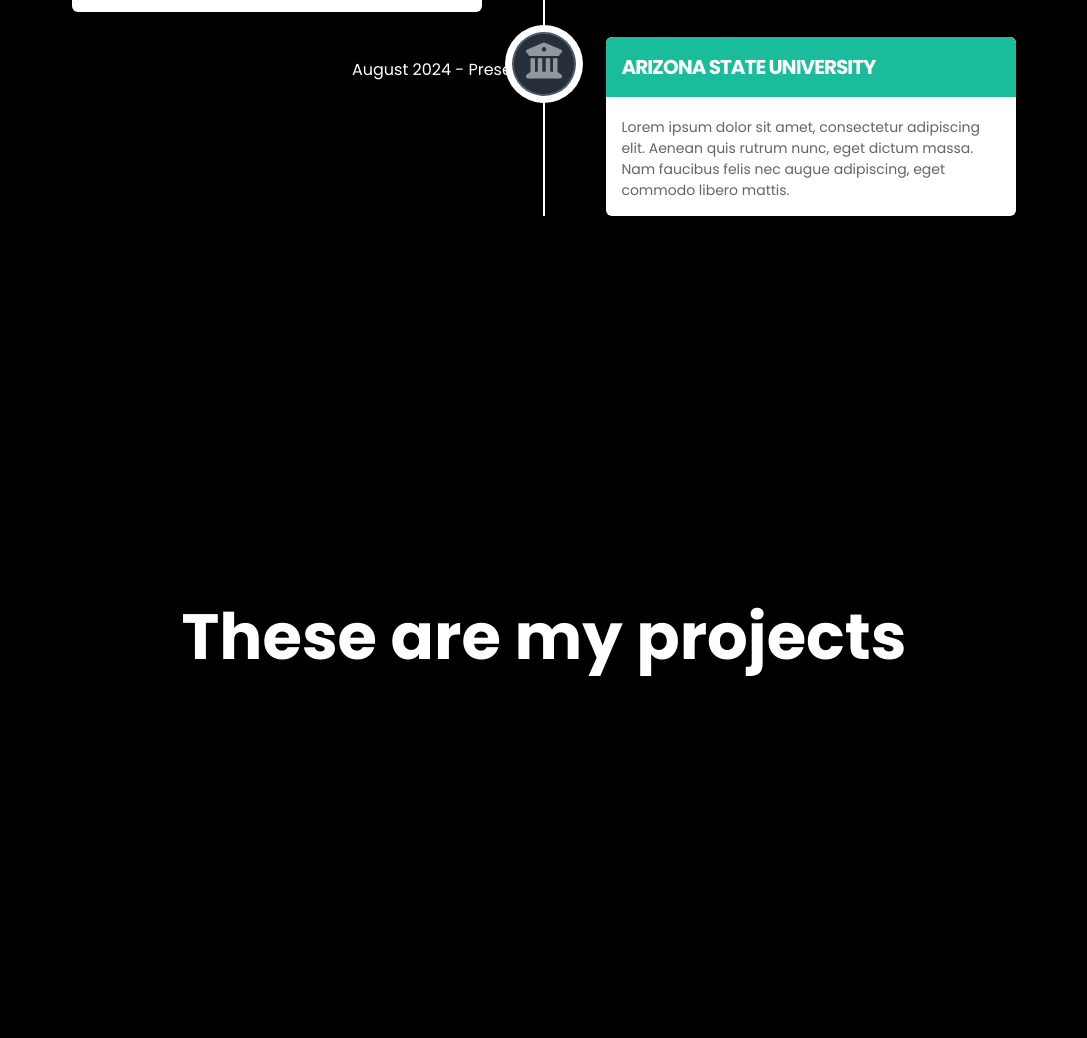
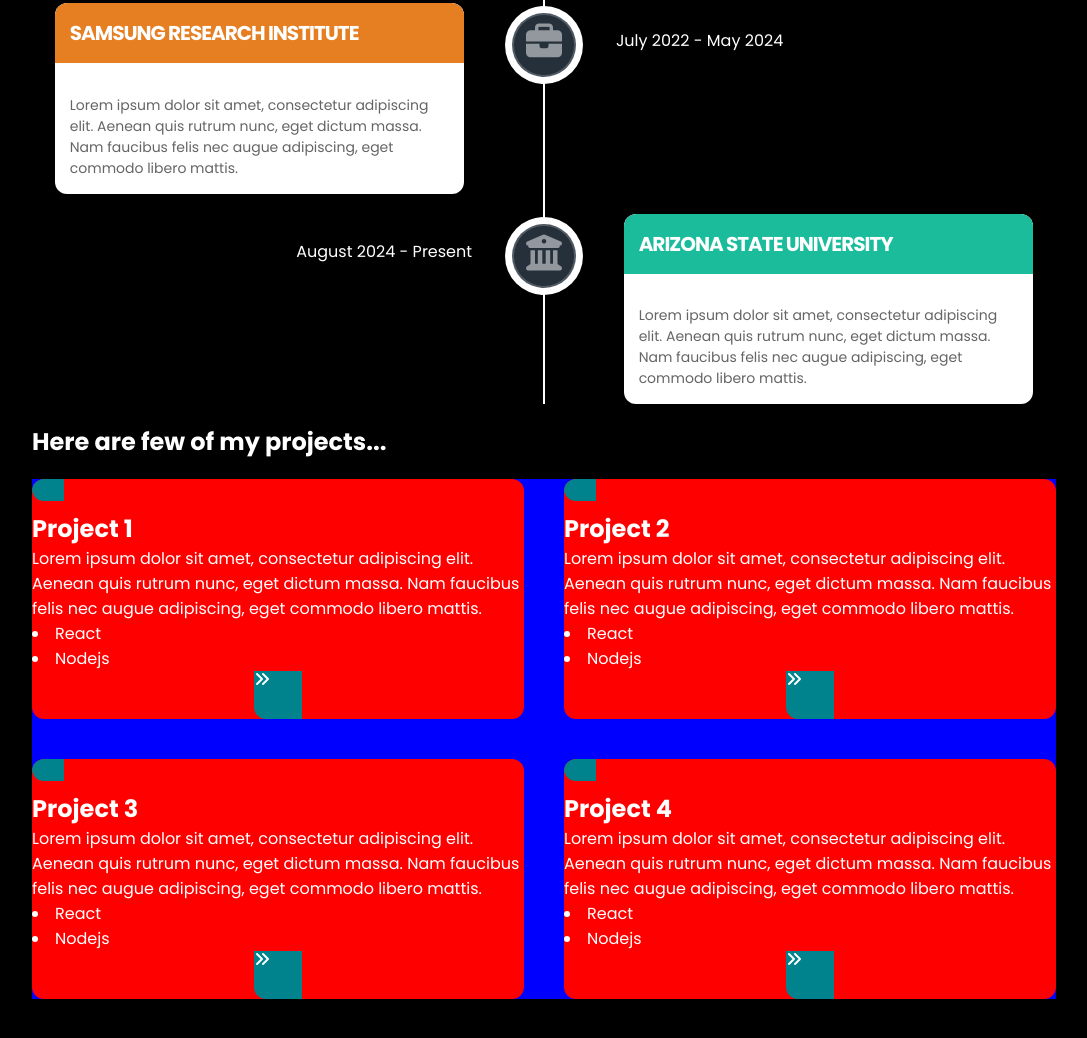
Before and after one commit to Crayon144/Crayon144.github.io, a plain HTML site: page index.html in a window 1280 px wide. Shown: the part 1400-2438 px from the top of the page, without its empty margins (96-1183 px from the left). Drawn offline with nearby package versions, Linux system fonts and the light colour scheme.

Commit message:
change timeline layout , home made responsive

```diff
--- /dev/null
+++ b/css/exp.css
@@ -0,0 +1,68 @@
+.exp {
+  display: flexbox;
+  flex-direction: column;
+  margin: 20px auto;
+  width: 80%;
+}
+.projectList {
+  display: grid;
+  background-color: blue;
+  grid-template-columns: 1fr 1fr;
+  row-gap: 40px;
+  column-gap: 40px;
+}
+
+.project {
+  background-color: red;
+  margin: auto;
+  border-radius: 12px;
+  overflow: hidden;
+  z-index: 0;
+
+  &::before {
+    z-index: 0;
+    content: " ";
+    display: block;
+    position: relative;
+    width: 32px;
+    height: 32px;
+    top: -10px;
+    right: 0px;
+    background-color: #00838d;
+    border-radius: 0 0 0 12px;
+  }
+
+  &:hover {
+    .projectTitle {
+      color: black;
+      transition: color 500ms linear;
+    }
+    .description {
+      color: black;
+      transition: color 500ms linear;
+    }
+  }
+}
+
+.projectTitle {
+  font-weight: bold;
+  font-size: 24px;
+}
+
+.go-corner {
+  display: flex;
+  position: relative;
+  width: 48px;
+  height: 48px;
+  justify-self: center;
+  align-self: center;
+  background-color: #00838d;
+  border-radius: 0 0 0 12px;
+}
+
+.go-arrow {
+  margin-top: -4px;
+  margin-right: -4px;
+  color: white;
+  font-family: courier, sans;
+}
--- a/css/style.css
+++ b/css/style.css
@@ -41,32 +41,44 @@
 
 #typing {
   font-family: "Poppins";
-  font-size: 64px;
+  font-size: 60px;
 }
 
 .typed-cursor {
   font-family: "Poppins", sans-serif;
-  font-size: 64px;
+  font-size: 60px;
   color: white;
 }
 
 .page {
-  display: grid;
-  place-items: center center;
-  align-content: center;
-  height: 100vh;
+  min-height: 100vh;
 }
 
-h1 {
-  font-size: 64px;
+.greeting {
+  width: 100%;
+  display: grid;
+  height: 100vh;
+  grid-template-rows: 2fr 3fr 2fr;
+}
+
+.hello-message {
+  font-size: 86px;
+  align-self: end;
+  margin: 0;
+  margin-left: 5%;
+  margin-bottom: 0px;
 }
 
 .down-arrow {
+  font-size: 5em;
+  background-color: black;
+  margin-bottom: 10px;
   color: black;
   transition: color 2s;
   animation: bounce 1.5s;
   animation-direction: alternate;
   animation-iteration-count: infinite;
+  justify-self: center;
 }
 
 @keyframes bounce {
@@ -98,3 +110,29 @@
 .fadeInUp-animation {
   animation: 2s fadeInUp;
 }
+
+@media (max-width: 920px) {
+  .hello-message {
+    text-align: start;
+    font-size: 64px;
+    margin-left: 6%;
+  }
+  .typed-cursor,
+  #typing {
+    font-size: 48px;
+    white-space: pre;
+  }
+}
+/*
+@media (max-width: 620px) {
+  .hello-message {
+    text-align: start;
+    font-size: 48px;
+  }
+  .typed-cursor,
+  #typing {
+    font-size: 32px;
+    white-space: pre;
+  }
+}
+  */
--- a/css/timeline.css
+++ b/css/timeline.css
@@ -1,7 +1,10 @@
 section#timeline {
   width: 80%;
-  margin: 20px auto;
+  margin-top: 5%;
+  margin-left: 10%;
+  margin-right: 10%;
   position: relative;
+  display: grid;
 }
 section#timeline:before {
   content: "";
@@ -13,18 +16,24 @@
   width: 2px;
   height: 100%;
   background: white;
-}
-section#timeline article {
-  width: 100%;
-  margin: 0 0 20px 0;
-  position: relative;
+  z-index: -1;
 }
 
-section#timeline article:hover {
-  div.inner::before {
+section#timeline article {
+  margin-top: 20px;
+  width: 100%;
+  position: relative;
+  display: grid;
+  grid-template-columns: 4fr 1fr 4fr;
+
+  border-radius: 12px;
+  z-index: 0;
+
+  &:hover {
+    section.card::before {
       transform: scale(100);
     }
-  div.inner p {
+    section.card p {
       color: white;
     }
     span.timePeriod {
@@ -33,36 +42,27 @@
       transition: background-color 500ms ease-in, color 500ms linear;
     }
   }
-
-section#timeline article:after {
-  content: "";
-  display: block;
-  clear: both;
 }
 
 section#timeline article span.timePeriod {
   background-color: black;
   color: white;
-  float: right;
-  margin: 15px 310px 0 0;
+  border-radius: 6px;
+  margin-left: 5px;
+  margin-top: 15px;
   padding: 10px;
-  border-radius: 6px;
+  justify-self: start;
+  align-self: start;
   transition: all 0.2s ease-in-out;
 }
 
-section#timeline article span.timePeriod::before {
-  content: "";
-  color: red;
-}
-section#timeline article div.inner {
-  width: 40%;
-  float: left;
-  margin: 5px 0 0 40px;
-  border-radius: 6px;
+section#timeline article section.card {
+  width: 90%;
+  margin-left: 5%;
+  background-color: white;
+  border-radius: 12px;
   overflow: hidden;
-  z-index: -1;
-  background-color: white;
-
+  position: relative;
   &::before {
     content: "";
     z-index: 0;
@@ -76,93 +76,71 @@
   }
 }
 
-section#timeline article div.inner span.date {
+section#timeline article span.date {
   display: block;
   width: 60px;
   height: 50px;
   padding: 5px 0;
-  position: absolute;
-  top: 0;
-  left: 50%;
-  margin: 0 0 0 -32px;
+  margin-top: 10px;
   border-radius: 100%;
   font-size: 12px;
   font-weight: 900;
-  text-transform: uppercase;
   background: #25303b;
   color: rgba(255, 255, 255, 0.5);
   border: 2px solid rgba(255, 255, 255, 0.2);
   box-shadow: 0 0 0 7px white;
+  justify-self: center;
 }
-section#timeline article div.inner span.date i {
+section#timeline article span.date i {
   margin: 4px 0 0 12px;
 }
-section#timeline article div.inner span.date span {
-  display: block;
-  text-align: center;
-}
-section#timeline article div.inner span.date span.day {
-  font-size: 10px;
-}
-section#timeline article div.inner span.date span.month {
-  font-size: 18px;
-}
-section#timeline article div.inner span.date span.year {
-  font-size: 10px;
-}
-section#timeline article div.inner h2 {
+
+section#timeline article h2 {
   padding: 15px;
-  margin: 0;
+  margin-top: -5px;
   color: #fff;
   font-size: 20px;
   text-transform: uppercase;
   letter-spacing: -1px;
-  border-radius: 6px 6px 0 0;
+  border-radius: 12px 12px 0 0;
   position: relative;
-  top: -5px;
 }
-section#timeline article div.inner h2:after {
-  content: "";
-  position: absolute;
-  top: 20px;
-  right: -5px;
-  width: 15px;
-  height: 15px;
-  -webkit-transform: rotate(-45deg);
-}
-section#timeline article div.inner p {
+
+section#timeline article p {
   padding: 15px;
   margin: 0;
   font-size: 14px;
   color: #656565;
-  border-radius: 0 0 6px 6px;
+  border-radius: 0 0 12px 12px;
   position: relative;
   transition: all 0.75s linear;
 }
-section#timeline article:nth-child(2n + 2) div.inner {
-  float: right;
-  margin: 5px 40px 0 0;
+section#timeline article:nth-child(2n + 2) {
+  section.card {
+    margin-left: 5%;
   }
-section#timeline article:nth-child(2n + 2) span.timePeriod {
-  float: left;
-  margin: 15px 0 0 310px;
+  span.timePeriod {
+    margin-right: 5px;
+    justify-self: end;
+    transition: all 0.2s ease-in-out;
   }
-section#timeline article:nth-child(2n + 2) div.inner h2:after {
+  h2:after {
     left: -5px;
   }
-section#timeline article:nth-child(1) div.inner {
-  &::before {
+}
+section#timeline article:nth-child(1) {
+  section.card::before {
     background: #e74c3c;
   }
-  h2 {
+  section.card h2 {
     background: #e74c3c;
   }
-  h2:after {
+  section.card h2::after {
     background: #e74c3c;
   }
 }
-section#timeline article:nth-child(2) div.inner {
-  &::before {
+section#timeline article:nth-child(2) {
+  section.card::before {
     background: #2ecc71;
   }
   h2 {
@@ -172,8 +150,8 @@
     background: #2ecc71;
   }
 }
-section#timeline article:nth-child(3) div.inner {
-  &::before {
+section#timeline article:nth-child(3) {
+  section.card::before {
     background: #e67e22;
   }
   h2 {
@@ -183,8 +161,8 @@
     background: #e67e22;
   }
 }
-section#timeline article:nth-child(4) div.inner {
-  &::before {
+section#timeline article:nth-child(4) {
+  section.card::before {
     background: #1abc9c;
   }
   h2 {
--- a/index.html
+++ b/index.html
@@ -7,6 +7,7 @@
 
     <link rel="stylesheet" href="css/style.css" />
     <link rel="stylesheet" href="css/timeline.css" />
+    <link rel="stylesheet" href="css/exp.css" />
     <script defer src="script.js"></script>
     <script
       src="https://kit.fontawesome.com/e5a60d348c.js"
@@ -21,91 +22,148 @@
       <a href="#contact">Contact</a>
     </div>
     <div class="main">
-      <section
-        class="greeting page"
-        style="place-content: space-around; align-items: center"
-      >
-        <section style="background-color: black">
-          <h1 class="fadeInUp-animation" style="text-align: center">Hi</h1>
+      <section class="greeting page">
+        <h1 class="fadeInUp-animation hello-message">Hi</h1>
+        <section style="padding-left: 5%; padding-right: 5%">
           <span id="typing"></span>
         </section>
-        <i
-          class="fas fa-angle-down down-arrow"
-          style="font-size: 5em; background-color: black"
-        ></i>
+        <i class="fas fa-angle-down down-arrow"></i>
       </section>
+      <h1 style="margin-top: 50px; text-align: center">My Background</h1>
       <section id="timeline">
         <article>
-          <span class="timePeriod"> July 2018 - May 2022</span>
-          <div class="inner">
+          <section class="card">
+            <h2>University of Mumbai (VJTI)</h2>
+            <p>
+              Lorem ipsum dolor sit amet, consectetur adipiscing elit. Aenean
+              quis rutrum nunc, eget dictum massa. Nam faucibus felis nec augue
+              adipiscing, eget commodo libero mattis.
+            </p>
+          </section>
           <span class="date">
             <i
               class="fas fa-university"
               style="font-size: 3em; background-color: transparent"
             ></i>
           </span>
-            <h2>University of Mumbai (VJTI)</h2>
-            <p>
-              Lorem ipsum dolor sit amet, consectetur adipiscing elit. Aenean
-              quis rutrum nunc, eget dictum massa. Nam faucibus felis nec augue
-              adipiscing, eget commodo libero mattis.
-            </p>
-          </div>
+          <span class="timePeriod"> July 2018 - May 2022</span>
         </article>
         <article>
           <span class="timePeriod"> June 2021 - August 2021</span>
-          <div class="inner">
           <span class="date">
             <i
               class="fas fa-briefcase"
               style="font-size: 3em; background-color: transparent"
             ></i>
           </span>
+          <section class="card">
             <h2>UBS</h2>
             <p>
               Lorem ipsum dolor sit amet, consectetur adipiscing elit. Aenean
               quis rutrum nunc, eget dictum massa. Nam faucibus felis nec augue
               adipiscing, eget commodo libero mattis.
             </p>
-          </div>
+          </section>
         </article>
         <article>
-          <span class="timePeriod"> July 2022 - May 2024</span>
-          <div class="inner">
+          <section class="card">
+            <h2>Samsung Research Institute</h2>
+            <p>
+              Lorem ipsum dolor sit amet, consectetur adipiscing elit. Aenean
+              quis rutrum nunc, eget dictum massa. Nam faucibus felis nec augue
+              adipiscing, eget commodo libero mattis.
+            </p>
+          </section>
           <span class="date">
             <i
               class="fas fa-briefcase"
               style="font-size: 3em; background-color: transparent"
             ></i>
           </span>
-            <h2>Samsung Research Institute</h2>
-            <p>
-              Lorem ipsum dolor sit amet, consectetur adipiscing elit. Aenean
-              quis rutrum nunc, eget dictum massa. Nam faucibus felis nec augue
-              adipiscing, eget commodo libero mattis.
-            </p>
-          </div>
+          <span class="timePeriod"> July 2022 - May 2024</span>
         </article>
         <article>
           <span class="timePeriod"> August 2024 - Present</span>
-          <div class="inner">
           <span class="date">
             <i
               class="fas fa-university"
               style="font-size: 3em; background-color: transparent"
             ></i>
           </span>
+          <section class="card">
             <h2>Arizona State University</h2>
             <p>
               Lorem ipsum dolor sit amet, consectetur adipiscing elit. Aenean
               quis rutrum nunc, eget dictum massa. Nam faucibus felis nec augue
               adipiscing, eget commodo libero mattis.
             </p>
-          </div>
+          </section>
         </article>
       </section>
-      <section class="page">
-        <h1>These are my projects</h1>
+      <section class="page exp">
+        <h1>Here are few of my projects...</h1>
+        <section class="projectList">
+          <section class="project">
+            <section class="projectTitle">Project 1</section>
+            <section class="description">
+              Lorem ipsum dolor sit amet, consectetur adipiscing elit. Aenean
+              quis rutrum nunc, eget dictum massa. Nam faucibus felis nec augue
+              adipiscing, eget commodo libero mattis.
+            </section>
+            <section class="techstack">
+              <li>React</li>
+              <li>Nodejs</li>
+            </section>
+            <div class="go-corner" href="#">
+              <i class="fas fa-angle-double-right"></i>
+            </div>
+          </section>
+          <section class="project">
+            <section class="projectTitle">Project 2</section>
+            <section class="description">
+              Lorem ipsum dolor sit amet, consectetur adipiscing elit. Aenean
+              quis rutrum nunc, eget dictum massa. Nam faucibus felis nec augue
+              adipiscing, eget commodo libero mattis.
+            </section>
+            <section class="techstack">
+              <li>React</li>
+              <li>Nodejs</li>
+            </section>
+            <div class="go-corner" href="#">
+              <i class="fas fa-angle-double-right"></i>
+            </div>
+          </section>
+          <section class="project">
+            <section class="projectTitle">Project 3</section>
+            <section class="description">
+              Lorem ipsum dolor sit amet, consectetur adipiscing elit. Aenean
+              quis rutrum nunc, eget dictum massa. Nam faucibus felis nec augue
+              adipiscing, eget commodo libero mattis.
+            </section>
+            <section class="techstack">
+              <li>React</li>
+              <li>Nodejs</li>
+            </section>
+            <div class="go-corner" href="#">
+              <i class="fas fa-angle-double-right"></i>
+            </div>
+          </section>
+          <section class="project">
+            <section class="projectTitle">Project 4</section>
+            <section class="description">
+              Lorem ipsum dolor sit amet, consectetur adipiscing elit. Aenean
+              quis rutrum nunc, eget dictum massa. Nam faucibus felis nec augue
+              adipiscing, eget commodo libero mattis.
+            </section>
+            <section class="techstack">
+              <li>React</li>
+              <li>Nodejs</li>
+            </section>
+            <div class="go-corner" href="#">
+              <i class="fas fa-angle-double-right"></i>
+            </div>
+          </section>
+        </section>
       </section>
     </div>
   </body>
--- a/script.js
+++ b/script.js
@@ -1,5 +1,5 @@
 let i = 0;
-const name = "^1000 I'm Crehan Santhumayor";
+const name = "^1000 I'm \n Crehan \n Santhumayor";
 const animated = document.querySelector(".fadeInUp-animation");
 let firstScroll = false;
 
```
Lines whose indentation alone changed are shown as unchanged.
